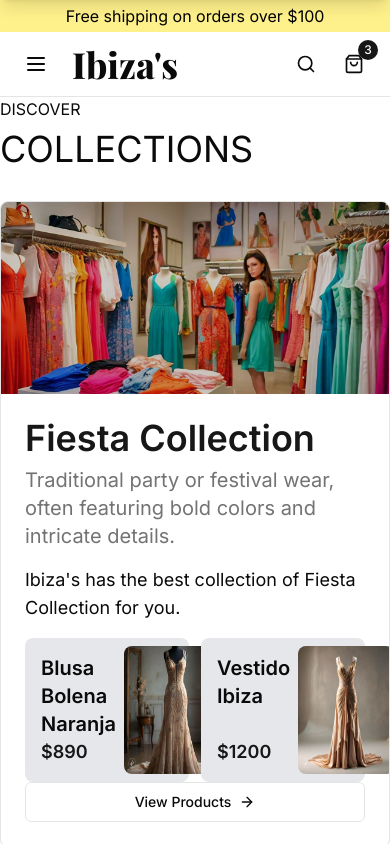
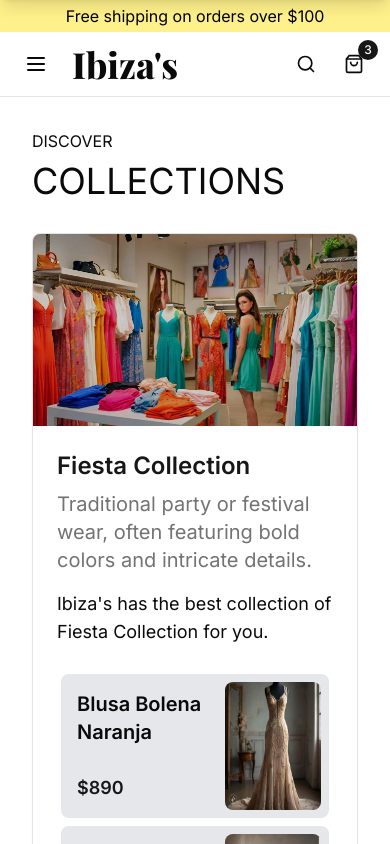
Before and after one commit to junaid786-prog/ibiza, a Next.js app: page /collections in a window 390 px wide. Shown: the top 844 px of the page. Built offline with nearby package versions, Linux system fonts and the light colour scheme; a web font is replaced by a local one.

Commit message:
collections page

```diff
--- a/app/collections/page.tsx
+++ b/app/collections/page.tsx
@@ -5,9 +5,9 @@ import CollectionCard from "@/components/cards/CollectionCard";
 
 export default function CollectionsPage() {
   return (
-    <div className="container lg:p-16 lg:px-32 md:p-12 sm:p-8">
+    <div className="container lg:p-16 lg:px-32 md:p-12 p-8">
       <Heading title={"COLLECTIONS"} subtitle={"DISCOVER"} />
-      <div className="space-y-8">
+      <div className="lg:space-y-8 space-y-4">
         {collections?.map((coll) => (
             <div key={coll.id}>
             <CollectionCard collection={coll}/>
--- a/components/cards/CollectionCard.tsx
+++ b/components/cards/CollectionCard.tsx
@@ -17,10 +17,8 @@ export default function CollectionCard({ collection }: { collection: any }) {
                 </div>
                 <CardContent className="flex flex-col justify-between p-6 sm:w-3/5">
                     <div>
-
-
                     <div>
-                        <h3 className="text-4xl font-semibold text-primary mb-2">{collection?.name}</h3>
+                        <h3 className="lg:text-4xl md:text-3xl text-2xl font-semibold text-primary mb-2">{collection?.name}</h3>
                         <p className="text-xl text-muted-foreground mb-4">
                             {collection?.description}
                         </p>
@@ -30,7 +28,7 @@ export default function CollectionCard({ collection }: { collection: any }) {
                         <p className="text-lg mb-4">{brand} has the best collection of {collection?.name} for you.
                         </p>
                     </div>
-                    <div className="grid grid-cols-2 gap-3">
+                    <div className="grid lg:grid-cols-2 lg:space-x-2 md:grid-cols-1 my-2">
                     {
                         collection?.products?.slice(0,2)?.map((product: {
                             image: string;
@@ -38,7 +36,7 @@ export default function CollectionCard({ collection }: { collection: any }) {
                             name: any;
                             id: React.Key | null | undefined;
                             product:any}) => (
-                            <div key={product?.id} className="flex rounded-lg items-center justify-between p-2 bg-gray-200">
+                            <div key={product?.id} className="flex rounded-lg items-center justify-between p-2 bg-gray-200 m-1">
                                 {/*image*/}
                                 <div className={"h-full p-2 flex flex-col justify-between"}>
 
```
